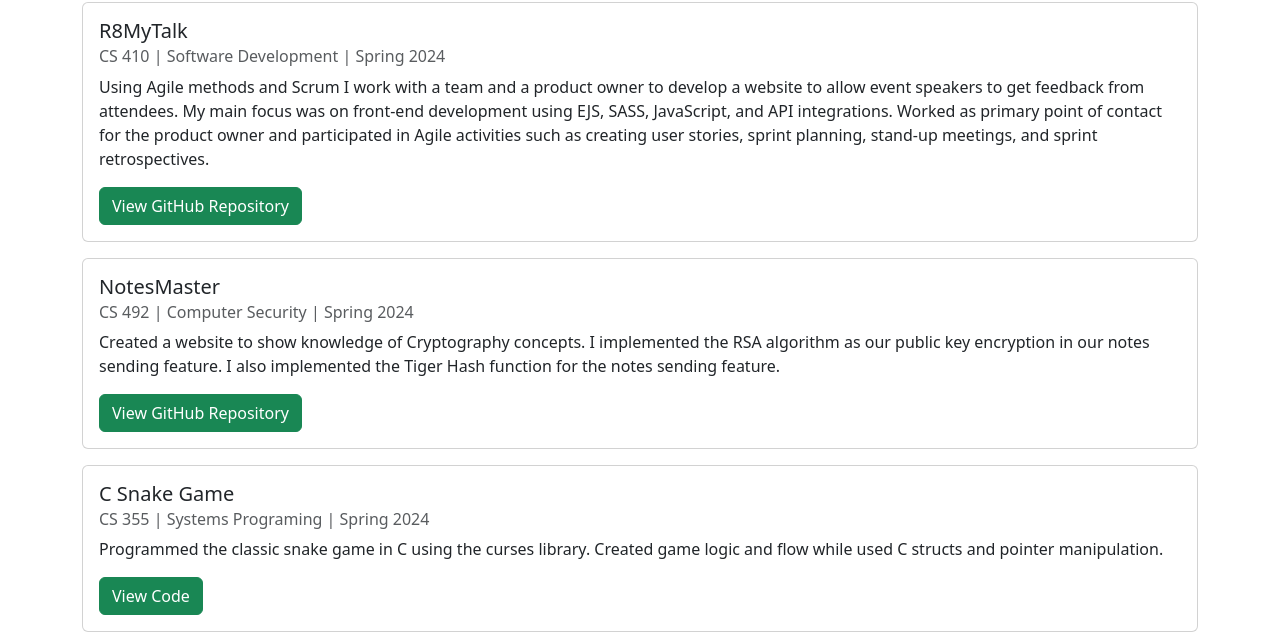
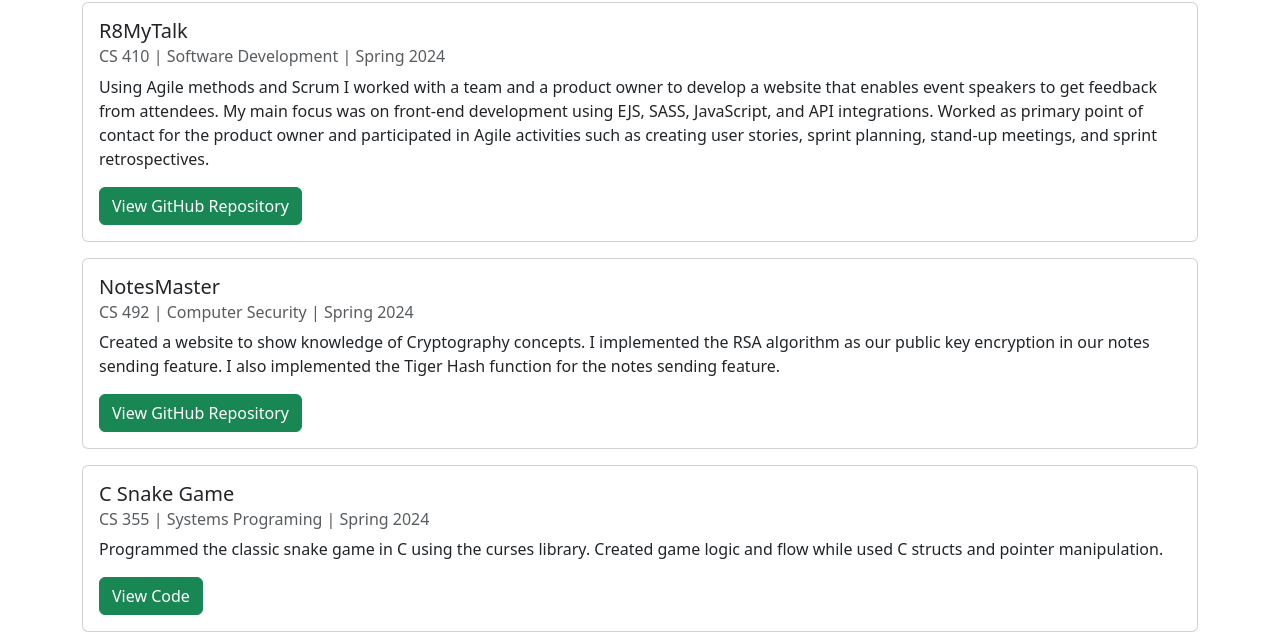
Before and after one commit to EmilioEspada/emilioespada.github.io, a plain HTML site: page index.html in a window 1280 px wide. Shown: the part 204-838 px from the top of the page. Drawn offline with nearby package versions, Linux system fonts and the light colour scheme.

Commit message:
Update index.html

```diff
--- a/index.html
+++ b/index.html
@@ -16,8 +16,8 @@
         <div class="card-body">
             <h5 class="card-title">R8MyTalk</h5>
             <h6 class="card-subtitle mb-2 text-muted">CS 410 | Software Development | Spring 2024</h6>
-            <p class="card-text">Using Agile methods and Scrum I work with a team and a product owner to develop a
-                website to allow event speakers to get feedback from attendees. My main focus was on front-end
+            <p class="card-text">Using Agile methods and Scrum I worked with a team and a product owner to develop a
+                website that enables event speakers to get feedback from attendees. My main focus was on front-end
                 development using EJS, SASS, JavaScript, and API integrations. Worked as primary point of contact for
                 the product owner and participated in Agile activities such as creating user stories, sprint planning,
                 stand-up meetings, and sprint retrospectives.</p>
```
